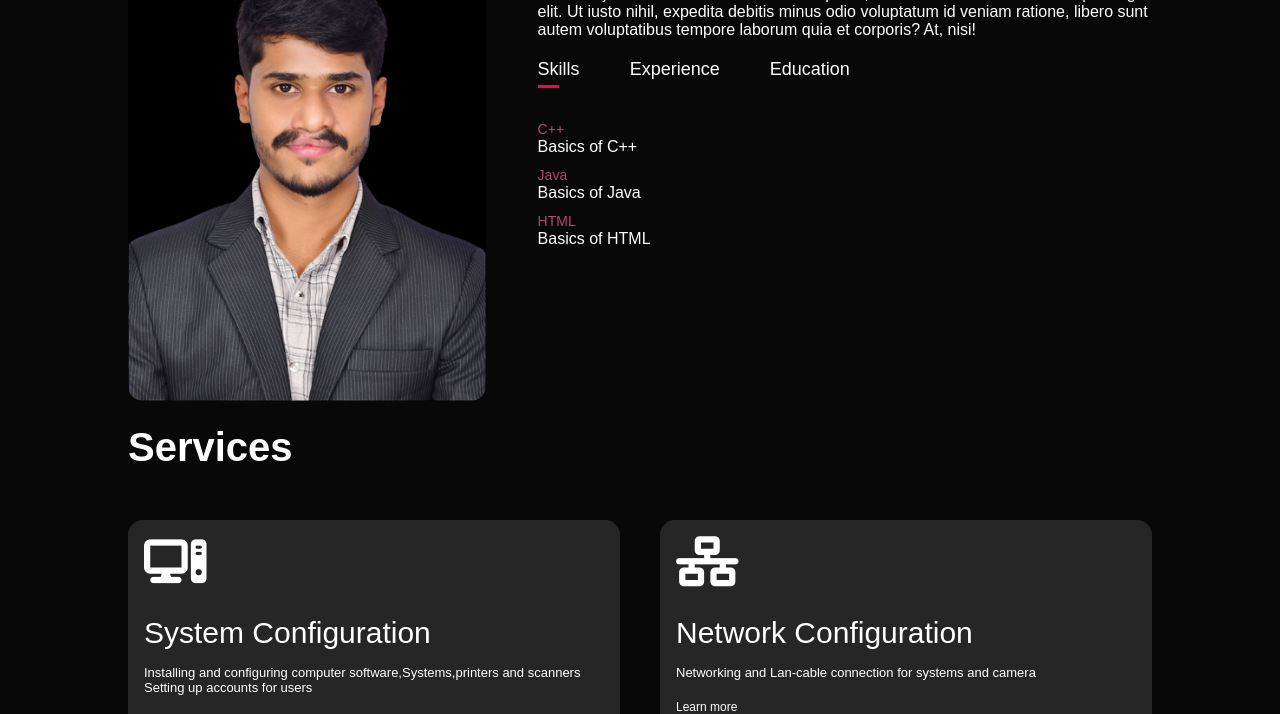
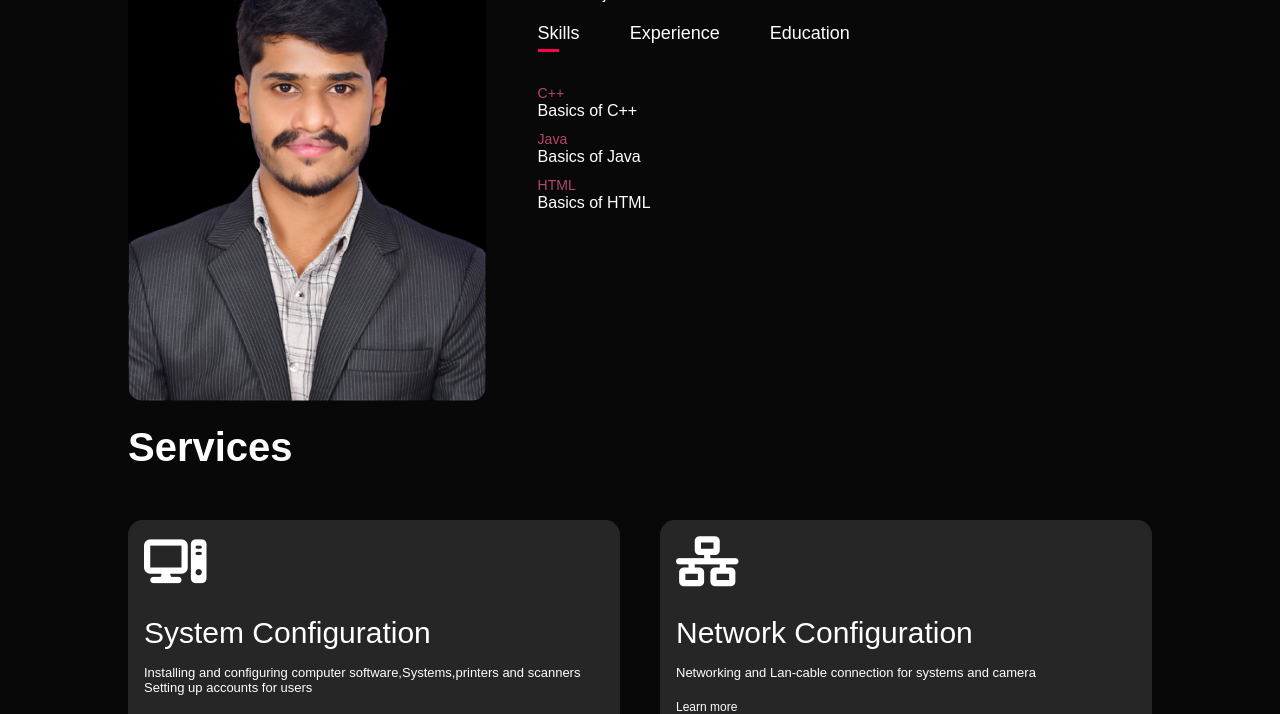
Before and after one commit to Manoj814748/Manojportfolio, a plain HTML site: page index.html in a window 1280 px wide. Shown: the part 386-1100 px from the top of the page. Drawn offline with Linux system fonts and the light colour scheme.

Commit message:
Update index.html
about changed

```diff
--- a/index.html
+++ b/index.html
@@ -37,7 +37,7 @@
         </div>
             <div class="about-col-2">
                 <h1 class="sub-title">About Me</h1>
-                <p>I'm Manoj B Madivalar from Sirsi Lorem ipsum, dolor sit amet consectetur adipisicing elit. Ut iusto nihil, expedita debitis minus odio voluptatum id veniam ratione, libero sunt autem voluptatibus tempore laborum quia et corporis? At, nisi!</p>
+                <p>I'm Manoj B Madivalar from Sirsi </p>
                 <div class="tab-titles">
                     <p class="tab-links active-links" onclick="opentab('Skills')">Skills</p>
                     <p class="tab-links"onclick="opentab('Experience')">Experience</p>
```
